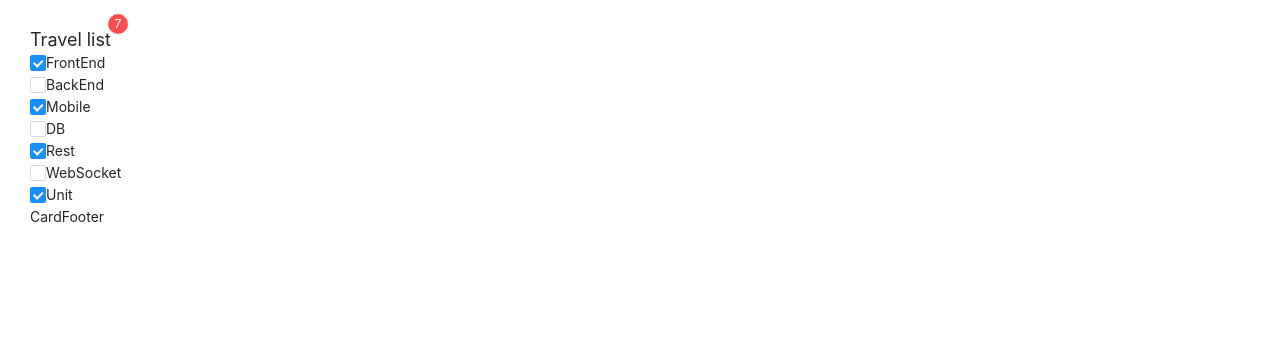
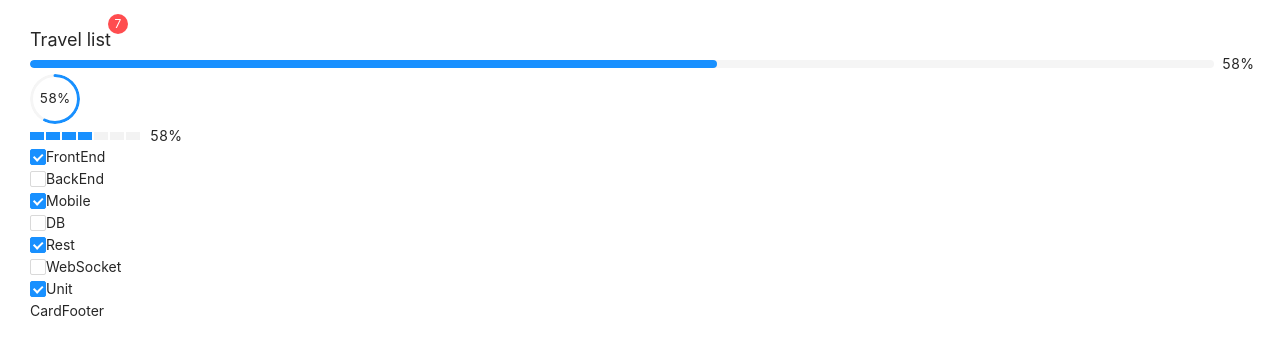
Before and after one commit to sshaporov/mytasks-frontend, a React (Create React App) app: page / in a window 1280 px wide. Shown: the top 354 px of the page. Built offline with nearby package versions, Linux system fonts and the light colour scheme.

Commit message:
impl ProgressBar component

```diff
--- a/src/components/cardTasks/CardTasks.tsx
+++ b/src/components/cardTasks/CardTasks.tsx
@@ -22,10 +22,16 @@ export const CardTasks: React.FC<CardTasksPropsType> = React.memo((
 ) => {
   DEV_VERSION && console.log('CardTasks ', cardName)
 
+  //useMemo
+  const countTaskProgress = () => {
+    const doneCount = tasks.reduce((acc, t) => acc + Number(t.isDone), 0)
+    return Math.ceil(100 / tasks.length * doneCount)
+  }
+
   return (
     <div>
       <CardHeader cardName={'Travel list'} taskCount={tasks.length}/>
-      <CardProgressBar/>
+      <CardProgressBar progress={countTaskProgress()} taskCount={tasks.length}/>
 
       {tasks.map(t =>
         <Task
--- a/src/components/cardTasks/cardHeader/CardHeader.tsx
+++ b/src/components/cardTasks/cardHeader/CardHeader.tsx
@@ -13,7 +13,7 @@ export const CardHeader: React.FC<CardHeaderPropsType> = React.memo((
     taskCount
   }
 ) => {
-  DEV_VERSION && console.log('CardFooter')
+  DEV_VERSION && console.log('CardHeader')
 
   return (
    <div>
--- a/src/components/cardTasks/cardProgressBar/CardProgressBar.tsx
+++ b/src/components/cardTasks/cardProgressBar/CardProgressBar.tsx
@@ -1,9 +1,25 @@
-import React from 'react';
+import React from 'react'
+import { Progress } from 'antd';
+import {DEV_VERSION} from '../../../config';
 
-export const CardProgressBar = React.memo(() => {
+export type CardProgressBarPropsType = {
+  progress: number
+  taskCount: number
+}
+export const CardProgressBar: React.FC<CardProgressBarPropsType> = React.memo((
+  {
+    progress,
+    taskCount
+  }
+) => {
+  DEV_VERSION && console.log('CardProgressBar')
+
   return (
     <div>
-
+      <Progress percent={progress} />
+      <Progress type="circle" percent={progress} width={50}/>
+      <div></div>
+      <Progress percent={progress} steps={taskCount} />
     </div>
   )
 })
```
